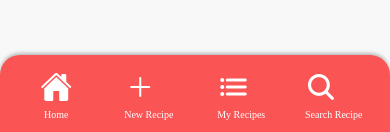
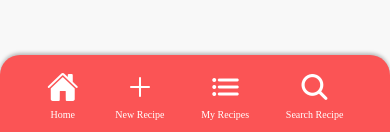
Before and after one commit to simgae/HM-Introduction-React-Native, a React Native app: screen / in a window 390 px wide. Shown: the part 709-841 px from the top of the page. Built offline with nearby package versions, Linux system fonts and the light colour scheme.

Commit message:
Fix styling in navigation bar

```diff
--- a/App.tsx
+++ b/App.tsx
@@ -1,5 +1,5 @@
 import { StyleSheet, View } from "react-native";
-import HomeScreen from "./src/Screens/HomeScreen";
+import HomeScreen from "./src/screens/HomeScreen";
 
 /**
  * The main entry point of the application.
--- a/src/components/NavigationItem.tsx
+++ b/src/components/NavigationItem.tsx
@@ -28,8 +28,8 @@ export default function NavigationItem({
   onPress,
 }: NavigationItemProps) {
   return (
-    <View style={styles.container}>
-      <TouchableOpacity onPress={onPress}>
+    <View>
+      <TouchableOpacity onPress={onPress} style={styles.container}>
         <Ionicons name={icon} size={iconSize} color={iconColor} />
         <Text style={styles.description}>{description}</Text>
       </TouchableOpacity>
```
